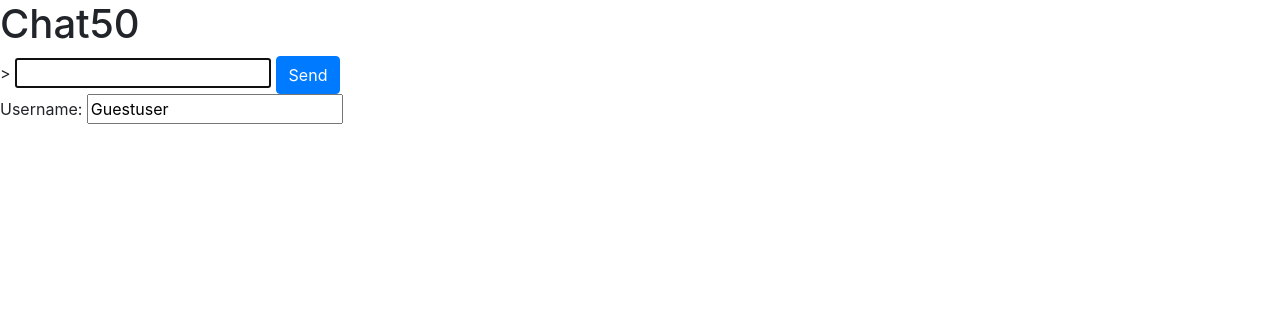
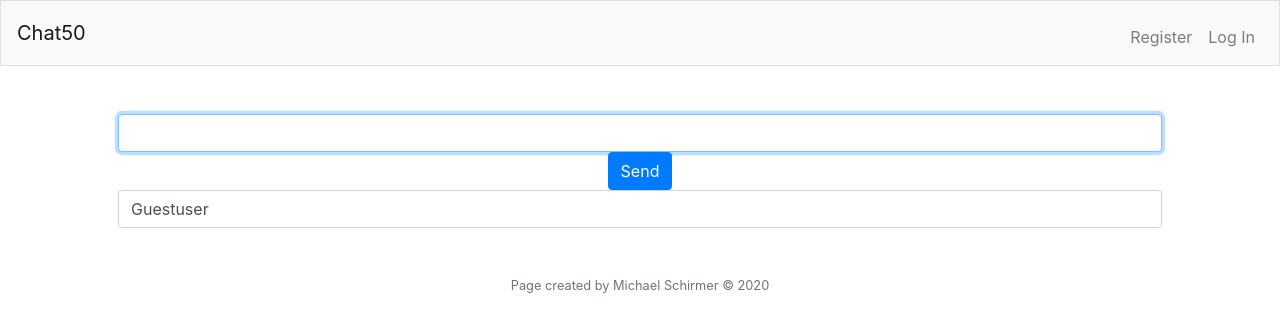
Before and after one commit to michischirmer/Hypermessage, a Flask app: page / in a window 1280 px wide. Shown: the top 332 px of the page. Run offline with Flask 2, Linux system fonts and the light colour scheme; data that the repository does not hold is empty; some libraries are stand-ins or nearby versions.

Commit message:
first version of chattable page

```diff
--- a/static/css/style.css
+++ /dev/null
@@ -1,5 +0,0 @@
-.message{
-	font-size: small;
-	color: aliceblue;
-	background-color: black;
-}
--- a/templates/index.html
+++ b/templates/index.html
@@ -1,35 +1,35 @@
-<!DOCTYPE html>
-<html lang="en">
-	<head>
-		<title>Chat50</title>
-		<meta name="viewport" content="width=device-width, initial-scale=1.0">
-		<script src="//cdnjs.cloudflare.com/ajax/libs/socket.io/2.2.0/socket.io.js" integrity="sha256-yr4fRk/GU1ehYJPAs8P4JlTgu0Hdsp4ZKrx8bDEDC3I=" crossorigin="anonymous"></script>
+{% extends 'layout.html' %}
 
-		<link rel="stylesheet" type="text/css" href="{{ url_for('static', filename='./css/style.css') }}">
-		<link href="https://maxcdn.bootstrapcdn.com/bootstrap/4.1.3/css/bootstrap.min.css" rel="stylesheet">
+{% block title %}
+	Chat50
+{% endblock %}
 
-	</head>
-	<body>
+{% block meta %}
+	<script src="//cdnjs.cloudflare.com/ajax/libs/socket.io/2.2.0/socket.io.js" integrity="sha256-yr4fRk/GU1ehYJPAs8P4JlTgu0Hdsp4ZKrx8bDEDC3I=" crossorigin="anonymous"></script>
+	<script src="https://maxcdn.bootstrapcdn.com/bootstrap/4.1.3/js/bootstrap.min.js"></script>
+	<link src="css/style.css" rel="stylesheet">
+{% endblock %}
+
+{% block main %}
 	<script>
 		const socket = io();
 
 		socket.on('connect', () => {
-			socket.emit('connected', {'nickname':document.getElementById('nickname-input').value}, (data) => {
+			socket.emit('connected', {'nickname':document.getElementById('username-input').value}, (data) => {
 			});
 		});
 
 		socket.on('server_message', (data) => {
 			let e = document.createElement('div');
-			let content = document.createElement('span');
+			let content = document.createElement('p');
 			content.classList.add = "message";
+			e.classList.add = "message";
 			content.innerHTML = data.nickname + ": " + data.message;
 			e.appendChild(content);
 			e.className = "alert alert-secondary";
 
 
-
-
-			if(document.getElementById('message-box').children.length>20){
+			if(document.getElementById('message-box').children.length>10){
 				document.getElementById('message-box').removeChild(document.getElementById('message-box').children[0]);
 			}
 
@@ -42,7 +42,7 @@
 		}
 
 		function sendMessage(){
-			socket.emit('client_message', {'nickname': htmlEntities(document.getElementById('nickname-input').value), 'message':  htmlEntities(document.getElementById('message-input').value)});
+			socket.emit('client_message', {'nickname': htmlEntities(document.getElementById('username-input').value), 'message':  htmlEntities(document.getElementById('message-input').value)});
 			document.getElementById('message-input').value = '';
 		}
 
@@ -62,22 +62,20 @@
 		}
 	</script>
 
-	<h1>Chat50</h1>
 	<section id="chat-box">
 		<div class="container" id="message-box">
 			<!-- Content here -->
 		</div>
 
-		<section id="input-box">>
-			<input type="text" autofocus onkeypress="return isPressingEnter(event)" required placeholder="" id="message-input">
+		<section id="input-box">
+			<input type="text" class="form-control" autofocus onkeypress="return isPressingEnter(event)" required placeholder="" id="message-input">
 			<button type="button" class="btn btn-primary" id="send-button" onclick="sendMessage()" >Send</button>
 		</section>
 	</section>
 
 	<section id="nickname-box">
-		<label id="nickname-label" for="nickname-input">Username: </label>
-		<input type="text" id="nickname-input" autocomplete="off" value="Guestuser">
+		<!-- will be replaced with actual loggin in username -->
+		<input type="text" class="form-control" id="username-input" placeholder="Username" autocomplete="off" value="Guestuser">
 	</section>
 
-</body>
-</html>
+{% endblock %}
--- a/templates/layout.html
+++ b/templates/layout.html
@@ -5,9 +5,51 @@
             {% block title %}
             {% endblock %}
         </title>
+
+        {% block meta %}
+        {% endblock %}
+        <script src="https://code.jquery.com/jquery-3.3.1.min.js"></script>
+        <script src="https://cdnjs.cloudflare.com/ajax/libs/popper.js/1.14.3/umd/popper.min.js"></script>
+        <script src="//cdnjs.cloudflare.com/ajax/libs/socket.io/2.2.0/socket.io.js" integrity="sha256-yr4fRk/GU1ehYJPAs8P4JlTgu0Hdsp4ZKrx8bDEDC3I=" crossorigin="anonymous"></script>
+        <script src="https://maxcdn.bootstrapcdn.com/bootstrap/4.1.3/js/bootstrap.min.js"></script>
+
+        <link href="https://maxcdn.bootstrapcdn.com/bootstrap/4.1.3/css/bootstrap.min.css" rel="stylesheet">
     </head>
     <body>
-        {% block main %}
-        {% endblock %}
+        <nav class="navbar navbar-expand-md navbar-light bg-light border">
+            <a class="navbar-brand" href="/">Chat50</a>
+            <button aria-controls="navbar" aria-expanded="false" aria-label="Toggle navigation" class="navbar-toggler" data-target="#navbar" data-toggle="collapse" type="button">
+                <span class="navbar-toggler-icon"></span>
+            </button>
+            <div class="collapse navbar-collapse" id="navbar">
+                {% if session.user_id %}
+                    <ul class="navbar-nav mr-auto mt-2">
+                        <li class="nav-item"><a class="nav-link" href="/quote">Quote</a></li>
+                        <li class="nav-item"><a class="nav-link" href="/buy">Buy</a></li>
+                        <li class="nav-item"><a class="nav-link" href="/sell">Sell</a></li>
+                        <li class="nav-item"><a class="nav-link" href="/history">History</a></li>
+                    </ul>
+                    <ul class="navbar-nav ml-auto mt-2">
+                        <li class="nav-item"><a class="nav-link" href="/add_cash">Add Cash</a></li>
+                        <li class="nav-item"><a class="nav-link" href="/profile">Change Password</a></li>
+                        <li class="nav-item"><a class="nav-link" href="/logout">Log Out</a></li>
+                    </ul>
+                {% else %}
+                    <ul class="navbar-nav ml-auto mt-2">
+                        <li class="nav-item"><a class="nav-link" href="/register">Register</a></li>
+                        <li class="nav-item"><a class="nav-link" href="/login">Log In</a></li>
+                    </ul>
+                {% endif %}
+            </div>
+        </nav>
+
+        <main class="container p-5">
+            <center>{% block main %}{% endblock %}</center>
+        </main>
+
+
+        <footer class="small text-center text-muted">
+            Page created by Michael Schirmer &#169; 2020
+        </footer>
     </body>
 </html>
```
Also changed, not shown: templates/css/style.css (added, +11 -0 lines), templates/js/index.js (deleted, +0 -45 lines), templates/login.html (+7 -2 lines).
